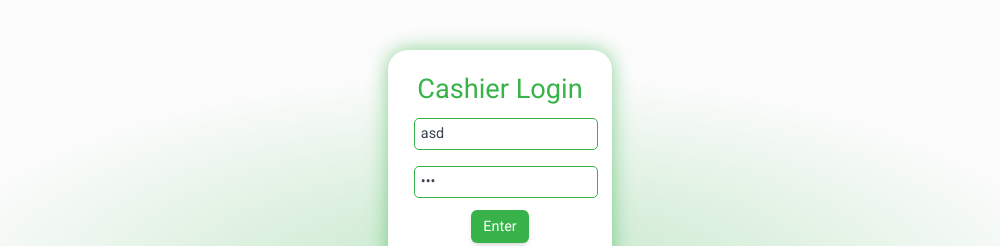
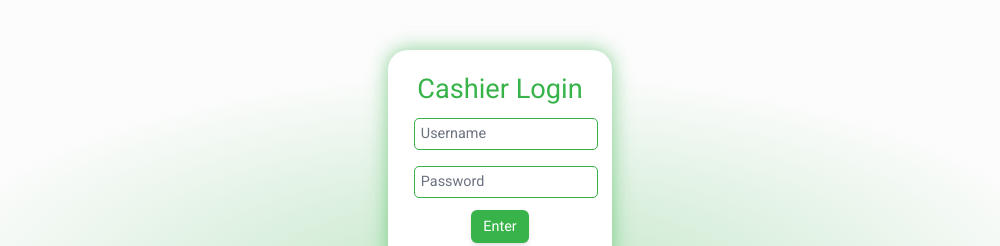
Before and after one commit to Abenezergashaw/retailer, a Vue app: page /RetailUser/Login in a window 1280 px wide. Shown: the top 246 px of the page, without its empty margins (140-1140 px from the left). Built offline with nearby package versions, Linux system fonts and the light colour scheme; no server answers; some icons are missing.

Commit message:
added pinia and login

```diff
--- a/src/views/Login.vue
+++ b/src/views/Login.vue
@@ -10,8 +10,8 @@ const auth = useAuthStore();
 
 const router = useRouter();
 
-const username = ref("asd");
-const password = ref("zxc");
+const username = ref("");
+const password = ref("");
 const generalError = ref(false);
 const passwordError = ref(false);
 const usernameError = ref(false);
```
